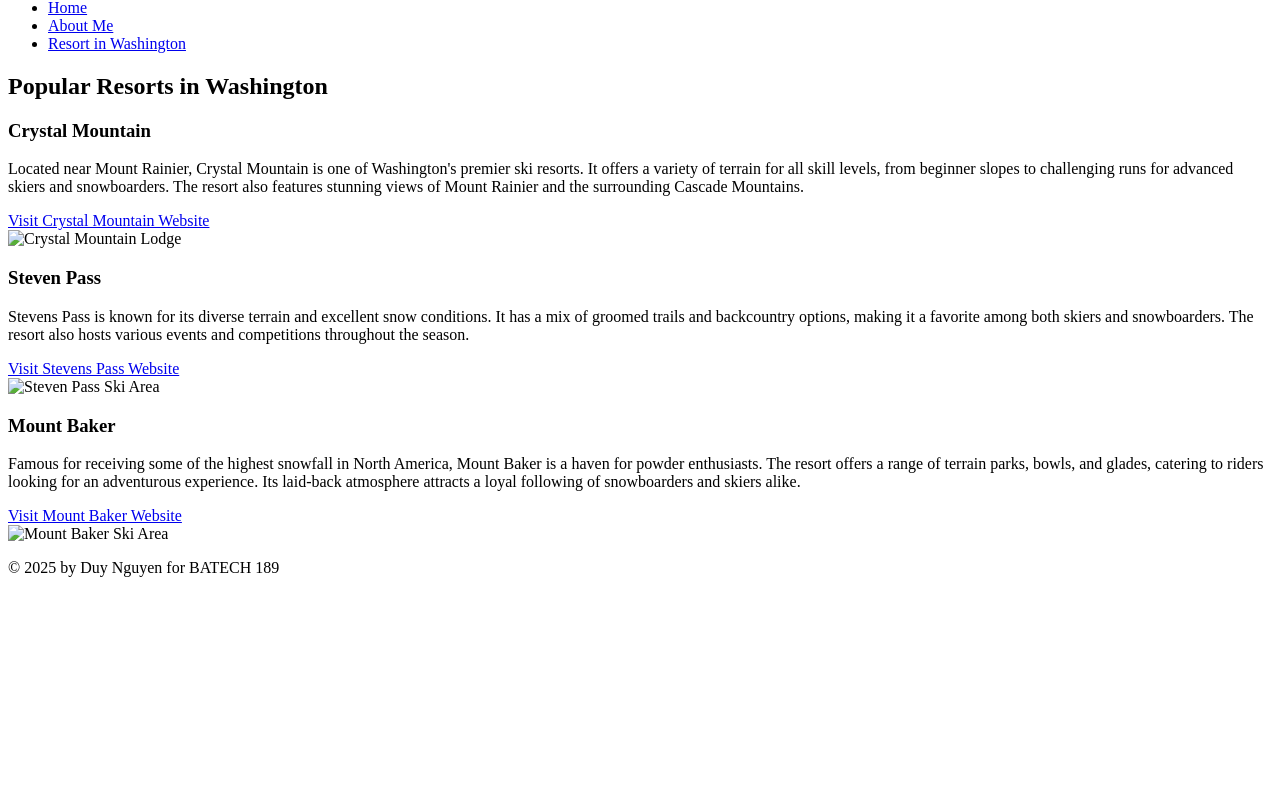
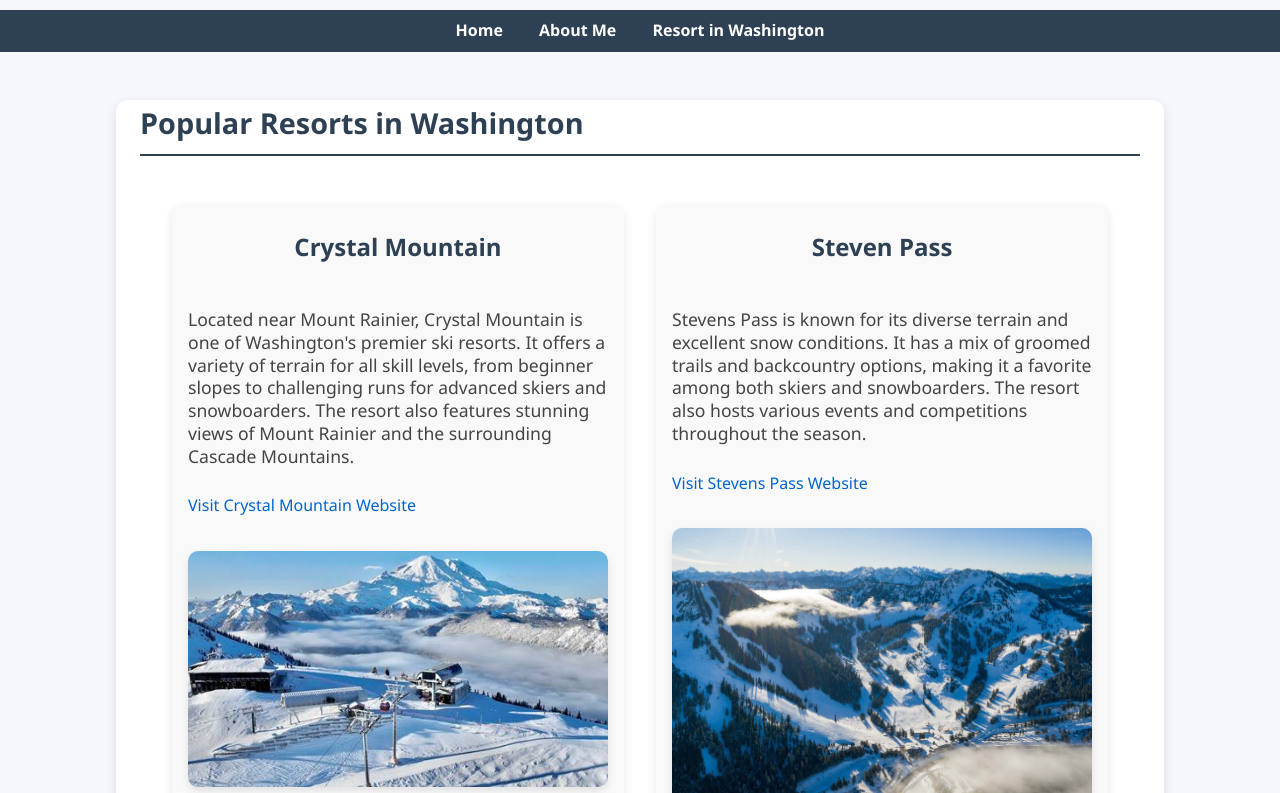
Before and after one commit to Duy203/Batech_env_website, a plain HTML site: page resorts.html in a window 1280 px wide. Shown: the part 68-861 px from the top of the page. Before the commit the page ends 800 px from the top, so only its background shows below. Drawn offline with Linux system fonts and the light colour scheme; the site is published under a folder, as on GitHub Pages, so addresses that start at the root find nothing.

Commit message:
re arrange file structure

```diff
--- a/page/resorts.html
+++ b/resorts.html
@@ -4,7 +4,7 @@
         <meta charset="UTF-8">
         <meta name="viewport" content="width=device-width, initial-scale=1.0">
         <title>Resort in Washington- Duy Nguyen</title>
-        <link rel="stylesheet" href="/css/styles.css">
+       <link rel ="stylesheet" href="styles.css">
     </head>
     <body>
         <header>
@@ -14,8 +14,8 @@
         <nav id="navbar">
             <ul>
                 <li><a href = "index.html">Home</a></li>
-                <li><a href="/page/aboutme.html">About Me</a></li>
-                <li><a href="/page/resorts.html">Resort in Washington</a></li>
+                <li><a href="aboutme.html">About Me</a></li>
+                <li><a href="resorts.html">Resort in Washington</a></li>
             </ul>
         </nav>
 
@@ -30,7 +30,7 @@
                             <a href="https://www.crystalmountainresort.com/" target="_blank" rel="noopener noreferrer">Visit Crystal Mountain Website</a>
                         </div>
                         <div class="card-img">
-                            <img src="/image/crystal_gondola-aerial-shot.jpg" alt="Crystal Mountain Lodge">
+                            <img src="image/crystal_gondola-aerial-shot.jpg" alt="Crystal Mountain Lodge">
                         </div>
                     </div>
                 </article>
@@ -43,7 +43,7 @@
                             <a href="https://www.stevenspass.com/" target="_blank" rel="noopener noreferrer">Visit Stevens Pass Website</a>
                         </div>
                         <div class="card-img">
-                            <img src="/image/stevens-pass.jpg" alt="Steven Pass Ski Area">
+                            <img src="image/stevens-pass.jpg" alt="Steven Pass Ski Area">
                         </div>
                     </div>
                 </article>
@@ -57,7 +57,7 @@
                             <a href="https://www.mtbaker.us/" target="_blank" rel="noopener noreferrer">Visit Mount Baker Website</a>
                         </div>
                         <div class="card-img">
-                            <img src="/image/baker_mount.jpeg" alt="Mount Baker Ski Area">
+                            <img src="image/baker_mount.jpeg" alt="Mount Baker Ski Area">
                         </div>
                     </div>
                 </article>
```
Also changed, not shown: aboutme.html (renamed from page/aboutme.html, +5 -5 lines), index.html (+4 -4 lines), styles.css (renamed from css/styles.css).
